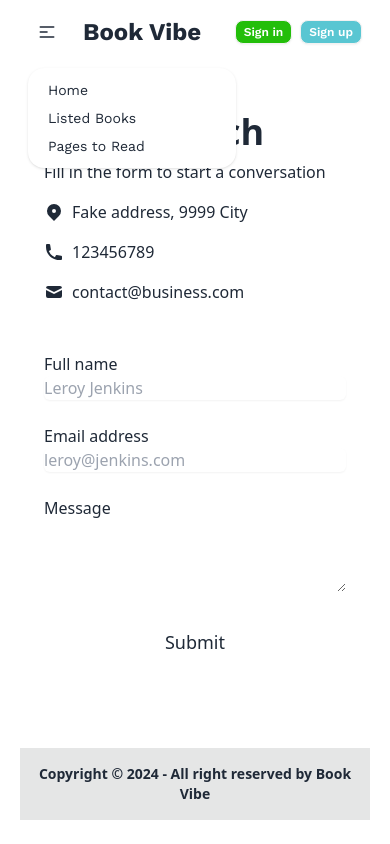
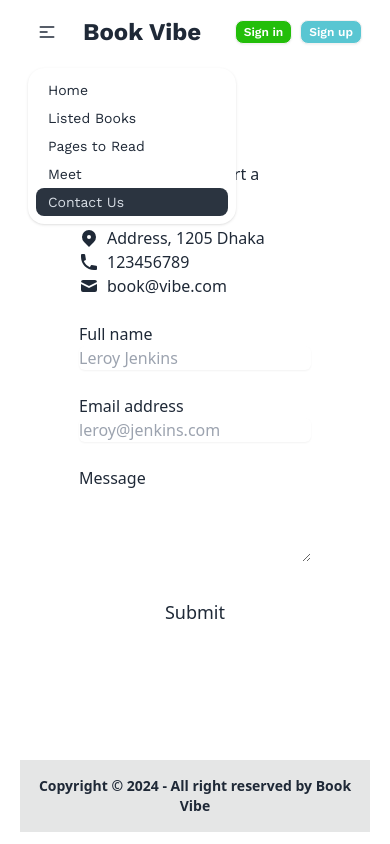
Before and after one commit to sajidhasan-web/book-vibe, a React (Vite) app: page /contact-us in a window 390 px wide. Both pictures are taken after a click on the button 47 px from the left and 32 px from the top of the page. Built offline with nearby package versions, Linux system fonts and the light colour scheme; a web font is replaced by a local one.

Commit message:
fix responsive contact us component

```diff
--- a/src/components/ContactUs.jsx
+++ b/src/components/ContactUs.jsx
@@ -1,17 +1,18 @@
 const ContactUs = () => {
   return (
-    <section className="py-6 h-">
-      <div className="grid max-w-6xl grid-cols-1 px-6 mx-auto lg:px-8 md:grid-cols-2 md:divide-x">
-        <div className="py-6 md:py-0 md:px-6">
-          <h1 className="text-4xl font-bold">Get in touch</h1>
-          <p className="pt-2 pb-4">Fill in the form to start a conversation</p>
-          <div className="space-y-4">
+    <div className="h-[calc(100vh-180px)] w-full flex flex-col justify-center items-center">
+        <section className="md:py-6 w-[80%]">
+      <div className="grid w-full grid-cols-1 px-6 mx-auto lg:px-8 md:grid-cols-2 md:divide-x">
+        <div className="md:py-0 md:px-6">
+          <h1 className="text-2xl md:text-4xl font-bold">Get in touch</h1>
+          <p className="md:pt-2 pb-4">Fill in the form to start a conversation</p>
+          <div className="md:space-y-4">
             <p className="flex items-center">
               <svg
                 xmlns="http://www.w3.org/2000/svg"
                 viewBox="0 0 20 20"
                 fill="currentColor"
-                className="w-5 h-5 mr-2 sm:mr-6"
+                className="w-5 md:h-5 mr-2 sm:mr-6"
               >
                 <path
                   fillRule="evenodd"
@@ -19,7 +20,7 @@ const ContactUs = () => {
                   clipRule="evenodd"
                 ></path>
               </svg>
-              <span>Fake address, 9999 City</span>
+              <span>Address, 1205 Dhaka</span>
             </p>
             <p className="flex items-center">
               <svg
@@ -42,7 +43,7 @@ const ContactUs = () => {
                 <path d="M2.003 5.884L10 9.882l7.997-3.998A2 2 0 0016 4H4a2 2 0 00-1.997 1.884z"></path>
                 <path d="M18 8.118l-8 4-8-4V14a2 2 0 002 2h12a2 2 0 002-2V8.118z"></path>
               </svg>
-              <span>contact@business.com</span>
+              <span>book@vibe.com</span>
             </p>
           </div>
         </div>
@@ -84,6 +85,7 @@ const ContactUs = () => {
         </form>
       </div>
     </section>
+    </div>
   );
 };
 
--- a/src/components/Navbar.jsx
+++ b/src/components/Navbar.jsx
@@ -37,6 +37,12 @@ const Navbar = () => {
             </li>
             <li>
               <NavLink to="/pages-to-read">Pages to Read</NavLink>
+            </li>
+            <li>
+              <NavLink to="/meet">Meet</NavLink>
+            </li>
+            <li>
+              <NavLink to="/contact-us">Contact Us</NavLink>
             </li>
           </ul>
         </div>
```
